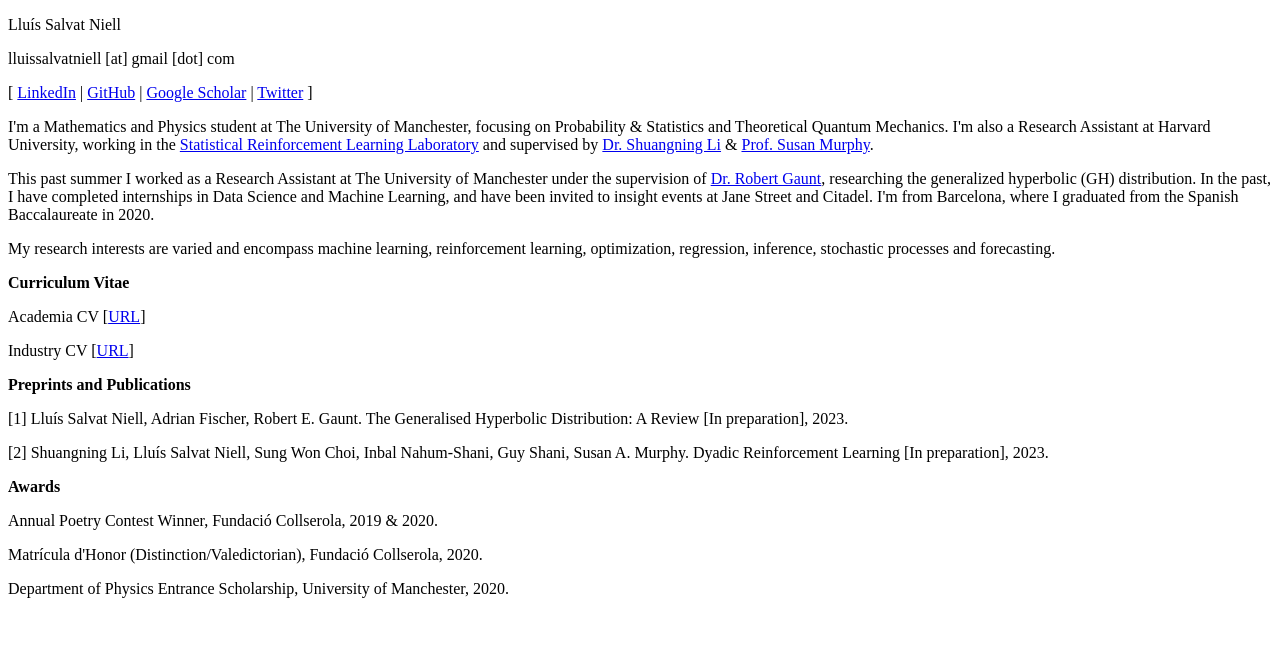
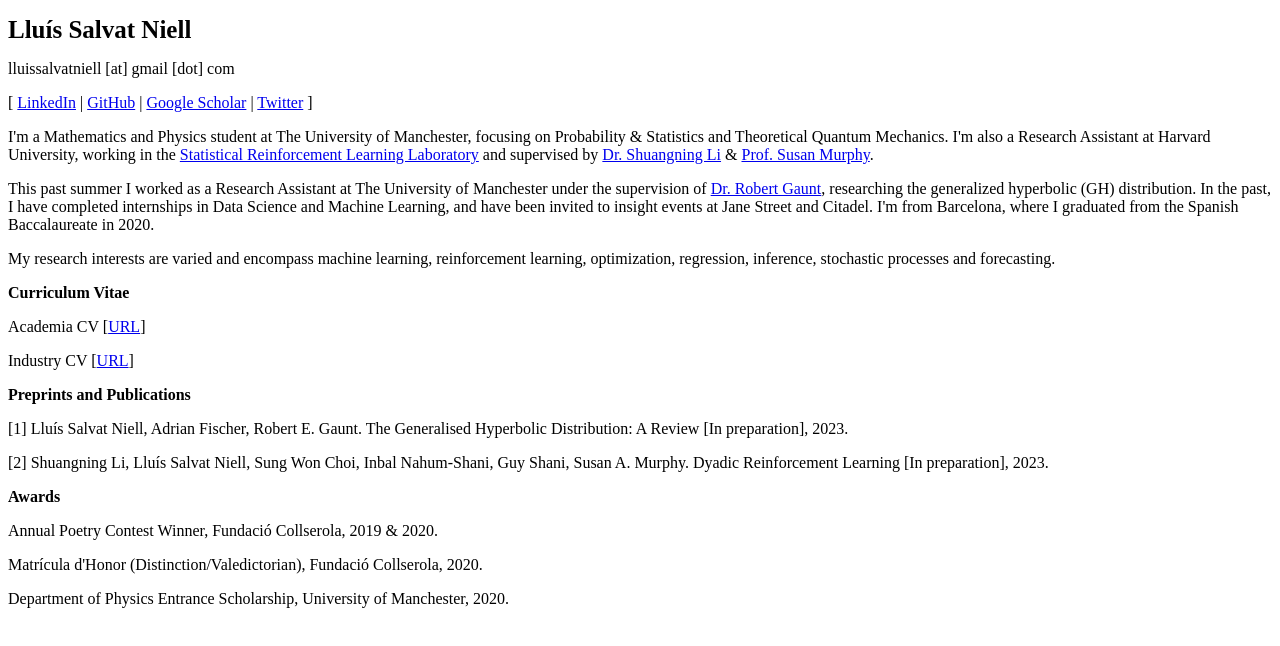
Before and after one commit to lsalvat/lsalvat, a plain HTML site: page index.html in a window 1280 px wide. Drawn offline with Linux system fonts and the light colour scheme.

Commit message:
Update index.html

```diff
--- a/index.html
+++ b/index.html
@@ -4,7 +4,7 @@
 <title>Lluís Salvat Niell</title>
 </head>
 <body>
-<p>Lluís Salvat Niell</p>
+<p><span style="font-size: 25px;"><b>Lluís Salvat Niell</b></span></p>
 <p>lluissalvatniell [at] gmail [dot] com</p>
 <p>[ <a href="https://www.linkedin.com/in/lluissalvatniell/" target="_blank">LinkedIn</a> | <a href="https://github.com/lluissalvat" target="_blank">GitHub</a> | <a href="https://scholar.google.com/" target="_blank">Google Scholar</a> |  <a href="https://twitter.com/lsalvatn" target="_blank">Twitter</a> ]</p>
 <p>I'm a Mathematics and Physics student at The University of Manchester, focusing on Probability & Statistics and Theoretical Quantum Mechanics. I'm also a Research Assistant at Harvard University, working in the <a href="http://people.seas.harvard.edu/~samurphy/lab/overview.html" target="_blank">Statistical Reinforcement Learning Laboratory</a> and supervised by <a href="https://lsn235711.github.io/" target="_blank">Dr. Shuangning Li</a> & <a href="http://people.seas.harvard.edu/~samurphy/" target="_blank">Prof. Susan Murphy</a>.</p>
```
